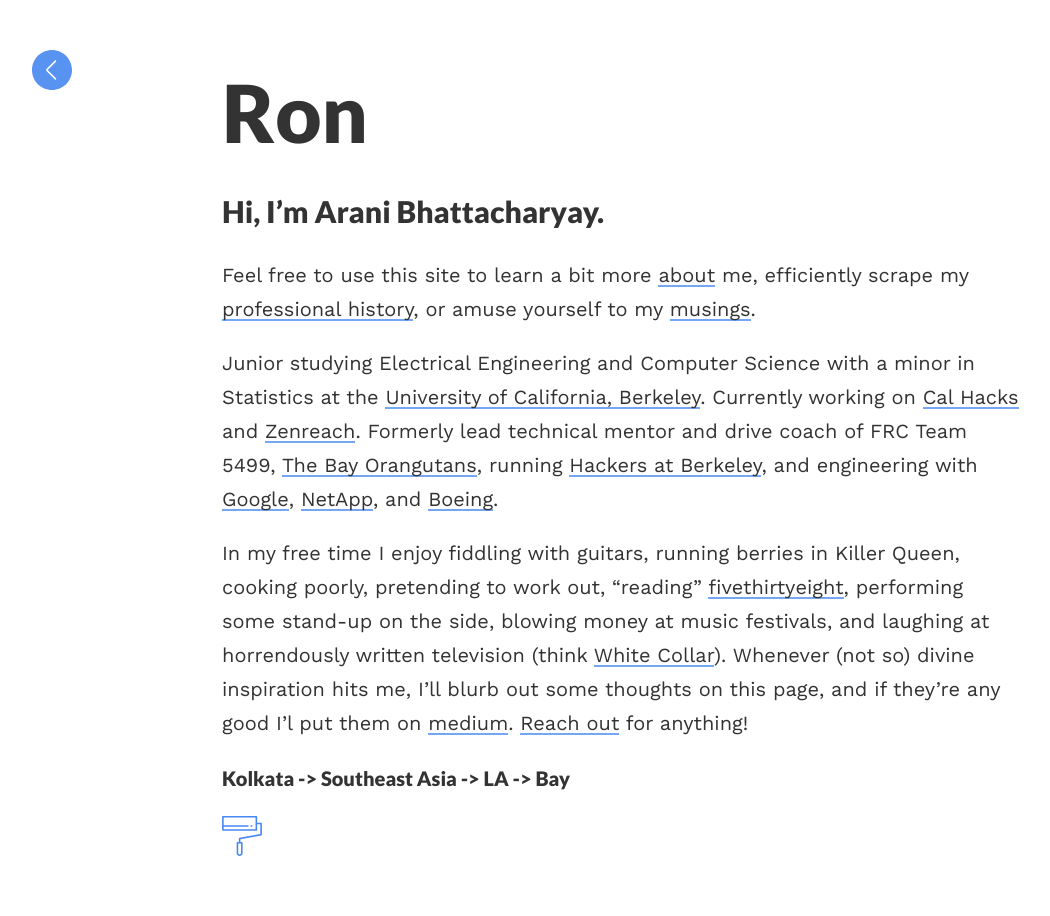
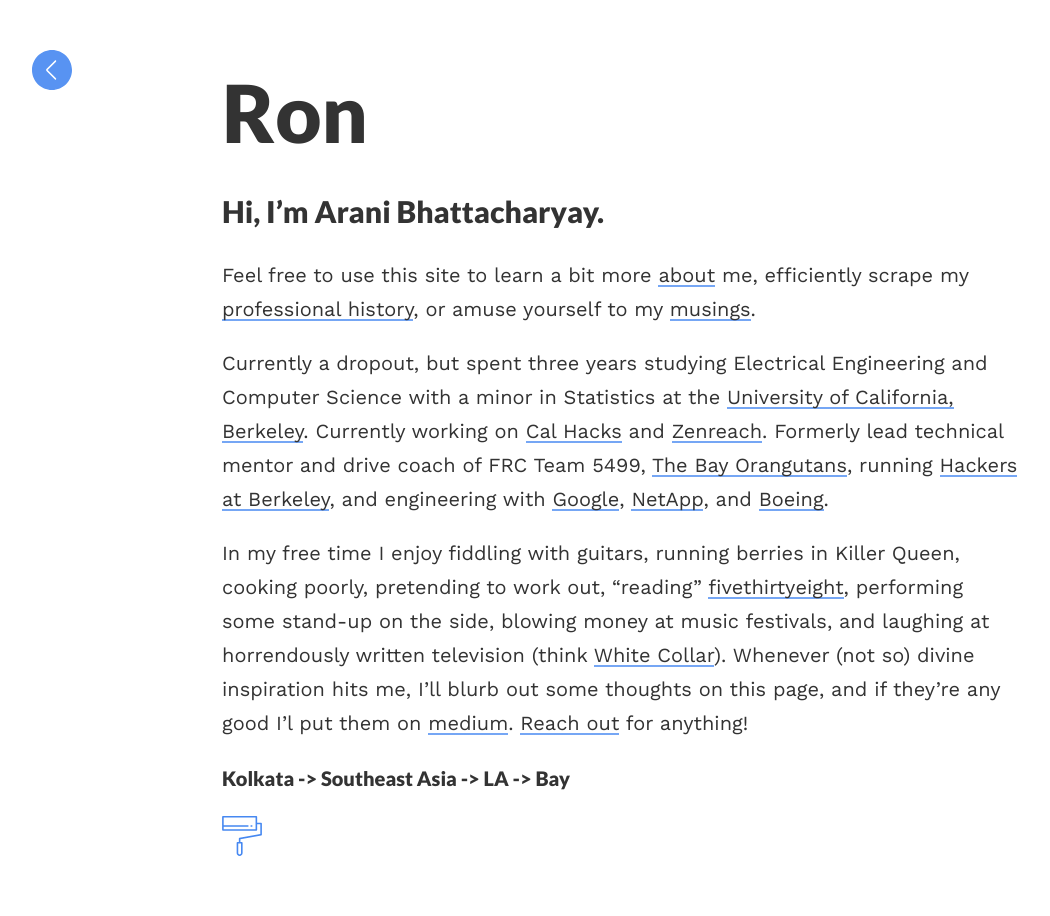
Before and after one commit to aranibatta/aranibatta.github.io, a Jekyll site: the page built from index.md, in a window 1280 px wide. Shown: the whole page, without its empty margins (18-1068 px from the left). Built offline with Jekyll 4.4.1, drawn with Linux system fonts in a browser that asks for light colours.

Commit message:
Homepage Update

```diff
--- a/index.md
+++ b/index.md
@@ -8,7 +8,7 @@
 
 Feel free to use this site to learn a bit more [about](http://arani.io/about) me, efficiently scrape my [professional history](https://drive.google.com/file/d/0BzdGCwU1D9LTS0dlaDgtSkw2YVk/view?usp=sharing), or amuse yourself to my [musings](http://deeker.io).
 
-Junior studying Electrical Engineering and Computer Science with a minor in Statistics at the [University of California, Berkeley](http://berkeley.edu). Currently working on [Cal Hacks](http://calhacks.io/) and [Zenreach](http://zenreach.com). Formerly lead technical mentor and drive coach of FRC Team 5499, [The Bay Orangutans](http://bhsrobotics.org/), running [Hackers at Berkeley](https://hackersatberkeley.com), and engineering with [Google](http://google.com), [NetApp](http://netapp.com), and [Boeing](http://boeing.com).
+Currently a dropout, but spent three years studying Electrical Engineering and Computer Science with a minor in Statistics at the [University of California, Berkeley](http://berkeley.edu). Currently working on [Cal Hacks](http://calhacks.io/) and [Zenreach](http://zenreach.com). Formerly lead technical mentor and drive coach of FRC Team 5499, [The Bay Orangutans](http://bhsrobotics.org/), running [Hackers at Berkeley](https://hackersatberkeley.com), and engineering with [Google](http://google.com), [NetApp](http://netapp.com), and [Boeing](http://boeing.com).
 
 In my free time I enjoy fiddling with guitars, running berries in Killer Queen, cooking poorly, pretending to work out, "reading" [fivethirtyeight](http://fivethirtyeight.com/), performing some stand-up on the side, blowing money at music festivals, and laughing at horrendously written television (think [White Collar](http://www.imdb.com/title/tt1358522/)). Whenever (not so) divine inspiration hits me, I'll blurb out some thoughts on this page, and if they're any good I'l put them on [medium](https://medium.com/@aranibatta). [Reach out](mailto:aranibatta@berkeley.edu) for anything!
 
```
